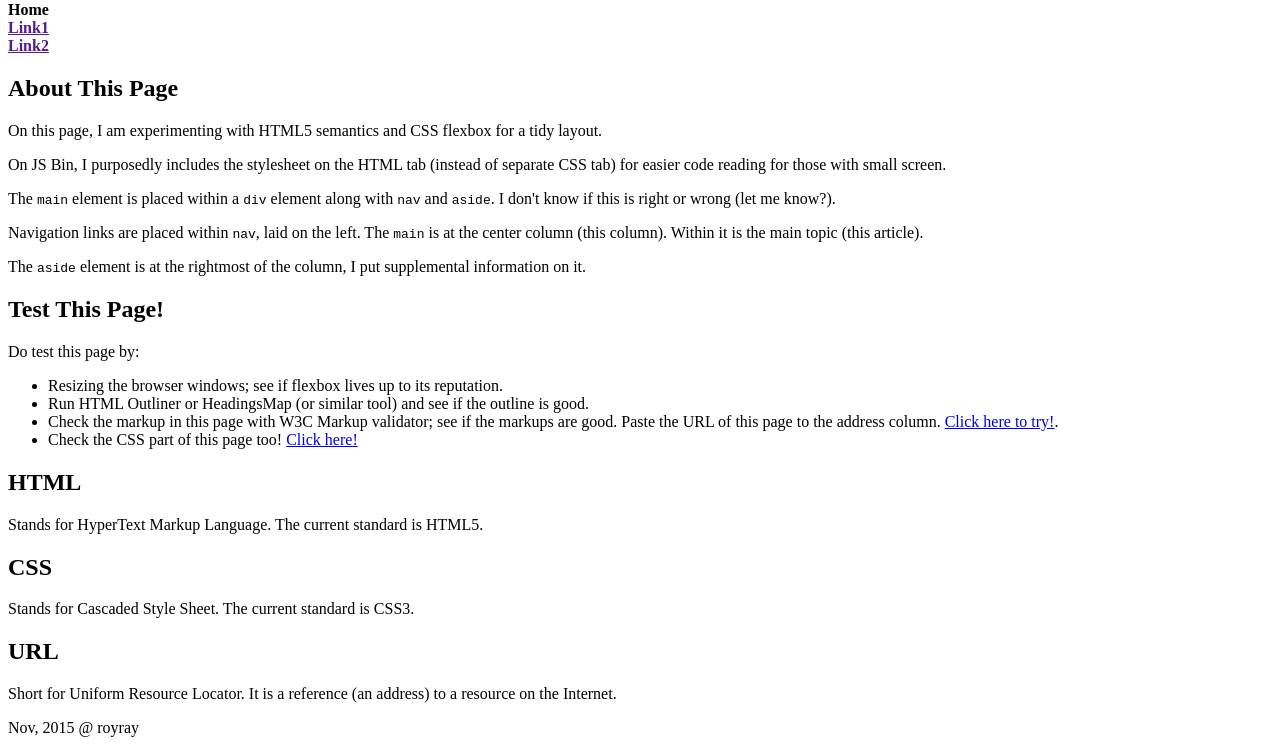
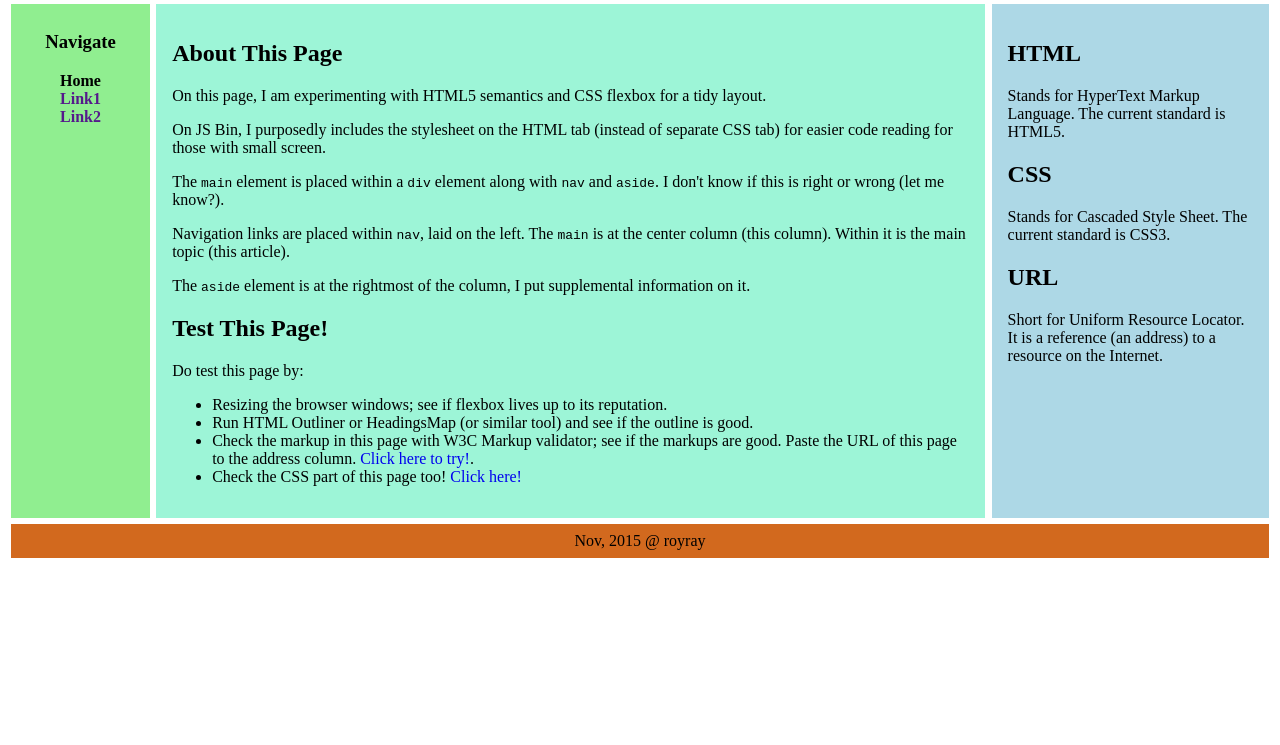
Before and after one commit to drnanjo/eccproject1a, a plain HTML site: page index.html in a window 1280 px wide. Shown: the part 106-851 px from the top of the page. After the commit the page ends 800 px from the top, so only its background shows below. Drawn offline with Linux system fonts and the light colour scheme.

Commit message:
Update index.html

```diff
--- a/index.html
+++ b/index.html
@@ -2,8 +2,11 @@
 <head>
   <meta charset="utf-8">
   <title>HTML5 Semantics and Flexbox</title>
-  <style>
-    </style>
+    <link rel="preconnect" href="https://fonts.googleapis.com">
+    <link rel="preconnect" href="https://fonts.gstatic.com" crossorigin>
+    <link href="https://fonts.googleapis.com/css2?family=Roboto:ital,wght@0,100..900;1,100..900&display=swap" rel="stylesheet">
+    <link rel="stylesheet" type="text/css" href="pl_css.css">
+
 </head>
 <body>
   <header>
```
